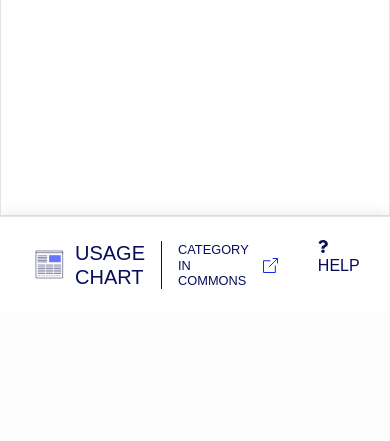
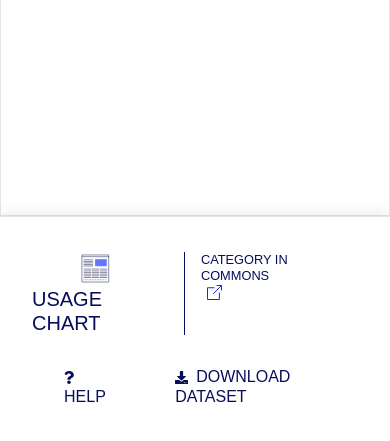
Before and after one commit to synapta/cassandra-GLAM-tools, a Python web app: template app/pages/views/usage/index.html in a window 390 px wide. Shown: the part 1356-1797 px from the top of the page. Before the commit the page ends 1645 px from the top, so only its background shows below. Run offline with Jinja, Linux system fonts and the light colour scheme; the template is opened without the code that fills it, so the values that code supplies are empty; some libraries are stand-ins or nearby versions; some web fonts are replaced.

Commit message:
fix to mobile layout

```diff
--- a/app/pages/assets/style/chart-page.css
+++ b/app/pages/assets/style/chart-page.css
@@ -436,6 +436,12 @@
     display: none;
   }
 
+  .groupby_container {
+    margin: 1rem 0 .5rem;
+    padding: 0;
+    border: none;
+  }
+
   #visualizations {
     display: flex;
     flex-direction: column;
@@ -468,6 +474,11 @@
     width: 100%;
     height: auto;
     margin-bottom: 1rem;
+    overflow: hidden;
+  }
+
+  #usage_horiz_bars {
+    overflow-y: hidden;
   }
 
   #visualizations #right-column {
@@ -485,4 +496,18 @@
 
   #chart-page-footer {
     position: relative;
+    flex-direction: column;
+  }
+
+  #chart-page-footer > div {
+    margin: 1rem 0;
+  }
+
+  #chart-page-footer .chart-title, #chart-page-footer .commons-category {
+    flex-direction: column;
+  }
+
+  #chart-page-footer .commons-category {
+    align-items: flex-start;
+  }
 }
```
